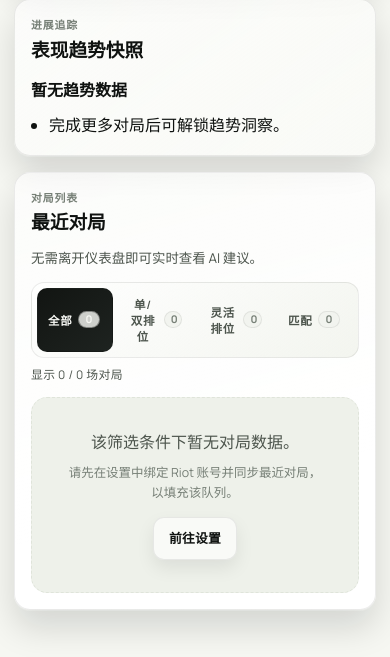
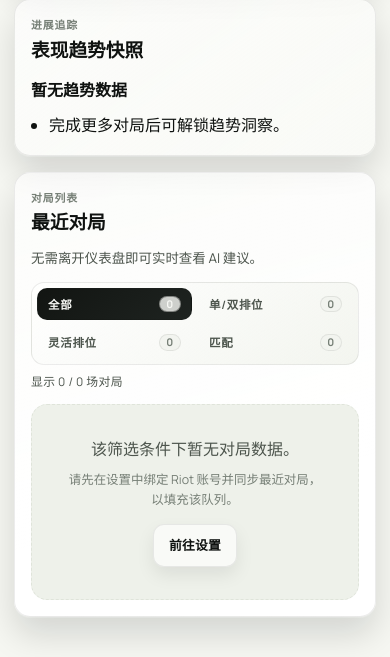
Before and after one commit to yd1008/lol-analyzer, a Flask app: page /dashboard/ in a window 390 px wide. Shown: the part 1587-2244 px from the top of the page. Run offline with Flask 3, Linux system fonts and the light colour scheme; the visitor is signed in with stand-in values (Sample User, id 1); data that the repository does not hold is empty.

Commit message:
style: improve queue-filter readability on compact widths

```diff
--- a/app/static/css/style.css
+++ b/app/static/css/style.css
@@ -2800,7 +2800,24 @@ h4,
 
 @media (max-width: 560px) {
     .cta-buttons, .match-filter-bar, .match-tab-bar, .detail-tabs, .visual-toggle-bar, .footer-links { width: 100%; }
-    .cta-buttons .btn, .match-filter-bar .filter-btn, .match-tab-bar .match-tab-btn, .detail-tabs .detail-tab-btn, .visual-toggle-bar .visual-toggle-btn { flex: 1; }
+    .cta-buttons .btn, .match-tab-bar .match-tab-btn, .detail-tabs .detail-tab-btn, .visual-toggle-bar .visual-toggle-btn { flex: 1; }
+
+    .match-filter-bar {
+        display: grid;
+        grid-template-columns: repeat(2, minmax(0, 1fr));
+        gap: 6px;
+    }
+
+    .match-filter-bar .filter-btn {
+        min-width: 0;
+        justify-content: space-between;
+        gap: 8px;
+    }
+
+    .match-filter-bar .filter-count-badge {
+        flex-shrink: 0;
+    }
+
     .hero-copy .hero-mobile-stack {
         display: grid;
         grid-template-columns: 1fr;
@@ -2892,6 +2909,10 @@ h4,
 }
 
 @media (max-width: 375px) {
+    .match-filter-bar {
+        grid-template-columns: 1fr;
+    }
+
     .hero-copy .hero-mobile-stack {
         gap: 8px;
     }
```
